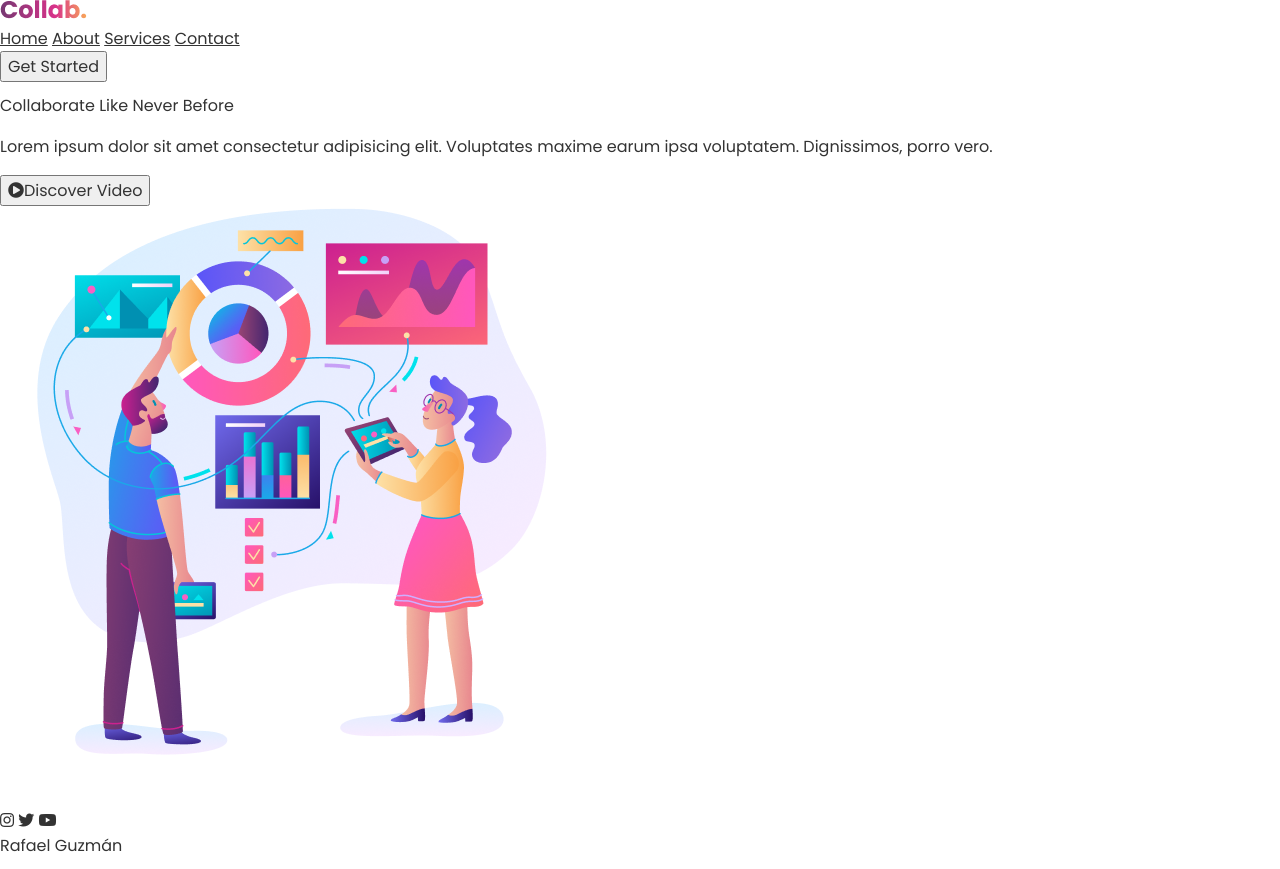
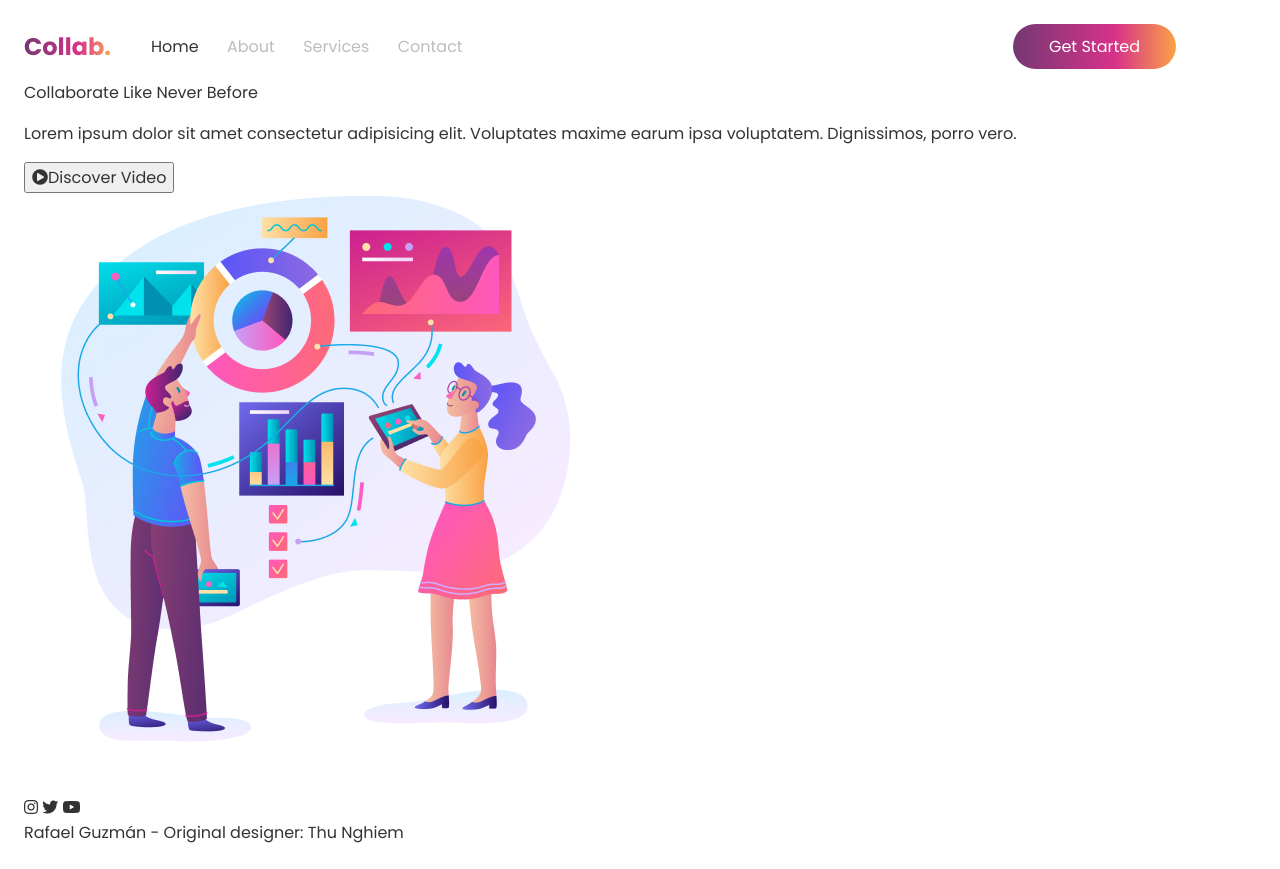
Before and after one commit to rqguzman/collab-devchallenges, a plain HTML site: page index.html in a window 1280 px wide. Drawn offline with Linux system fonts and the light colour scheme.

Commit message:
:art: style(header) Add header styling

```diff
--- a/css/style.css
+++ b/css/style.css
@@ -17,3 +17,45 @@ body {
 p {
     max-width: 600;
 }
+
+#container {
+    max-width: 1200px;
+    padding: 24px;
+}
+
+header {
+    display: flex;
+    align-items: center;
+}
+
+.navigation {
+   flex-grow: 1;
+   margin-left: 40px;
+}
+
+.navigation--item{
+    margin-left: 24px;
+    text-decoration: none;
+    color: #bdbdbd;
+}
+
+.navigation--item:first-child {
+    margin-left: 0;
+}
+
+.navigation--item__active {
+    color: #333;
+}
+
+.navigation--button {
+    border: none;
+    border-radius: 50px;
+    background: linear-gradient(270deg, #FAA245 0%, #D8328A 37.25%, #753872 100%);
+    padding: 10px 36px;
+    color: white;
+    cursor: pointer;
+}
+
+.navigation--button:active {
+    transform: scale(0.98);
+}
--- a/index.html
+++ b/index.html
@@ -11,12 +11,12 @@
     <title>Collab.</title>
   </head>
   <body>
-    <div class="container">
+    <div id="container">
       <header>
         <img src="./img/Collab..png" alt="Collab. logo" class="logo">
 
         <nav class="navigation">
-          <a href="#" class="navigation--item">Home</a>
+          <a href="#" class="navigation--item navigation--item__active">Home</a>
           <a href="#" class="navigation--item">About</a>
           <a href="#" class="navigation--item">Services</a>
           <a href="#" class="navigation--item">Contact</a>
@@ -54,7 +54,7 @@
           <a href="#" class="socials--item"><i class="fab fa-youtube"></i></a>
         </div>
 
-        <span>Rafael Guzmán</span>
+        <span>Rafael Guzmán - Original designer:  Thu Nghiem</span>
       </footer>
     </div>
   </body>
```
